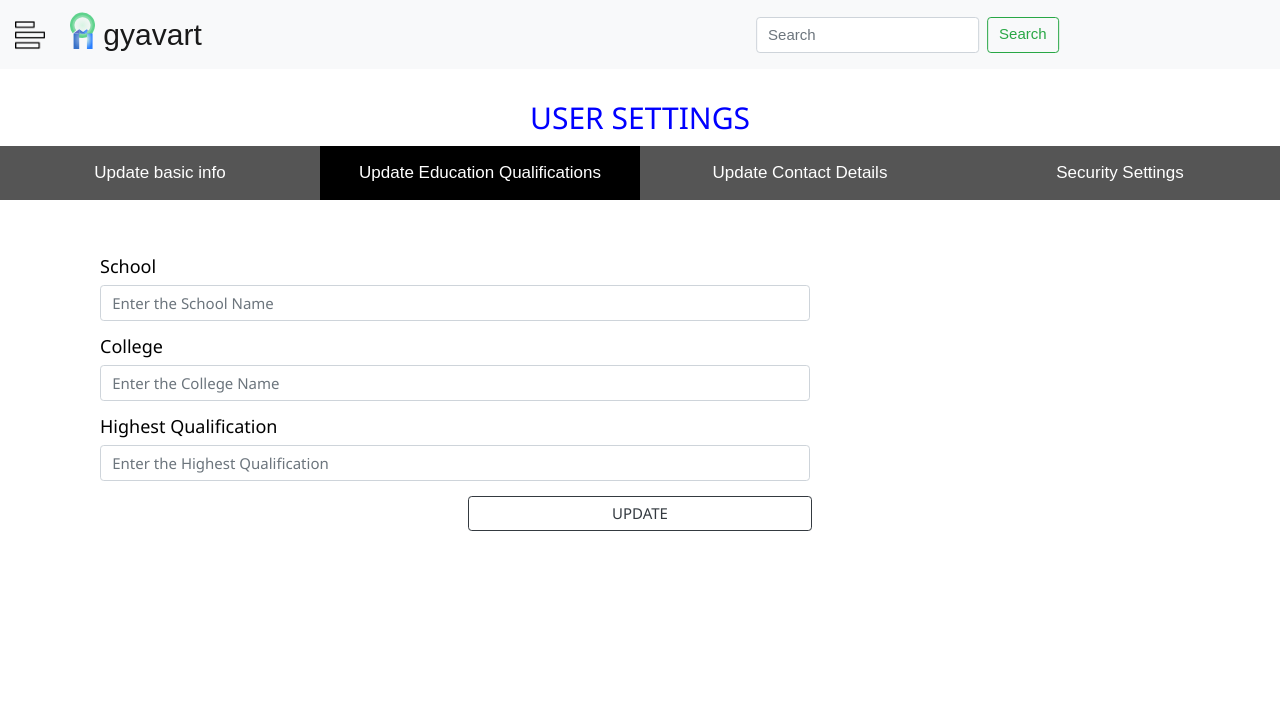
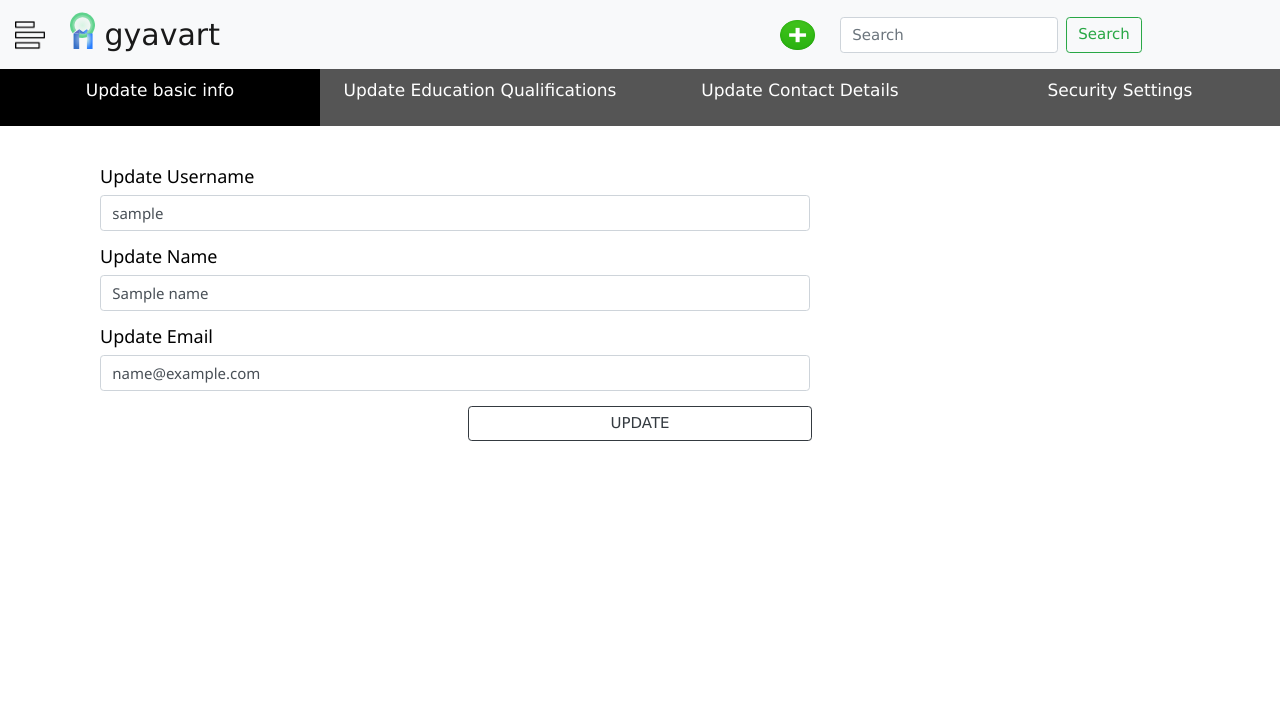
Before and after one commit to rajat-0206/Agyavart, a Django app: template templates/setting.html in a window 1280 px wide. Shown: the top 721 px of the page. Before the commit the page ends 531 px from the top, so only its background shows below. Run offline with Django 3.2, Linux system fonts and the light colour scheme; the template is opened without the code that fills it: most values are stand-ins (such as "Sample title", 1, 10 or a date in 2020); some libraries are stand-ins or nearby versions.

Commit message:
changes not complete

```diff
--- a/templates/profile.html
+++ b/templates/profile.html
@@ -167,11 +167,15 @@
   <tbody>
     <tr>
       <td >School</td>
-      <td>{{School }}</td>
+      <td>{{school }}</td>
     </tr>
     <tr>
-      <td>University</td>
-      <td>{{University }}</td>
+      <td>College</td>
+      <td>{{college }}</td>
+    </tr>
+        <tr>
+      <td>Higher Education</td>
+      <td>{{higher }}</td>
     </tr>
   </tbody>
 </table>
@@ -184,19 +188,19 @@
   <tbody>
     <tr>
       <td >Facebook</td>
-      <td>Unavailable</td>
+      <td>{{fb}}</td>
     </tr>
     <tr>
       <td>Instagram</td>
-      <td>Unavailable</td>
+      <td>{{insta}}</td>
     </tr>
         <tr>
       <td>Twitter</td>
-      <td>Unavailable</td>
+      <td>{{twitter}}</td>
     </tr>
         <tr>
       <td>Tik Tok</td>
-      <td>yh nhi use krte</td>
+      <td>{{tok}}</td>
     </tr>
   </tbody>
 </table>
--- a/templates/setting.html
+++ b/templates/setting.html
@@ -1,11 +1,14 @@
+{% extends 'profile.html' %}
+
 {% load static %}
 
 <!DOCTYPE html>
 <html>
 <head>
+
   {% block title %}
-  <title>{{title }}</title>
-  {% endblock %}
+  <title>Settings</title>
+
   <!-- CSS only -->
 <link rel="icon" href="{% static 'images/rmailLogoConcept.svg' %}">
 <meta content=’width=device-width, initial-scale=1.0, maximum-scale=1.0, user-scalable=0′ name=’viewport’ />
@@ -42,6 +45,7 @@ label{
   border: none;
   outline: none;
   cursor: pointer;
+  height: 70px;
   padding: 14px 16px;
   font-size: 17px;
   width: 25%;
@@ -68,57 +72,28 @@ h2{
 #About {background-color: white;}
 </style>
 </head>
-<body>
-<!--top nav bar -->
-
-<nav class="navbar fixed-top navbar-expand-lg navbar-light bg-light">
-  <img src="{% static 'images/graphic.png' %}" class ="imag" width="30" height="30" class="d-inline-block align-top" alt="" style="margin-right: 10px; cursor: pointer;" onclick="openNav()">
-   <a class="navbar-brand" href="rmail.html" style="font-size: 30px;">
-   <a class="navbar-brand" href="rmail.html" style="font-size: 30px;">
-    <img src="{% static 'images/rmailLogoConcept.svg' %}" width="25" class="align-top" alt="Rmail Logo">
-    gyavart
-  </a>
-
-  <ul class="navbar-nav mr-auto mt-2 mt-lg-0">
-      <li class="nav-item active">
-        <a class="nav-link" href="#"><span class="sr-only">(current)</span></a>
-      </li>
-      <li class="nav-item">
-        <a class="nav-link" href="#"> </a>
-      </li>
-    </ul>
-    <button class="navbar-toggler" type="button" data-toggle="collapse" data-target="#navbarTogglerDemo02" aria-controls="navbarTogglerDemo02" aria-expanded="false" aria-label="Toggle navigation">
-    <span class="navbar-toggler-icon"></span>
-  </button>
-  <div class="collapse navbar-collapse" id="navbarTogglerDemo02">
-    <form class="form-inline my-2 my-lg-0">
-      <input class="form-control mr-sm-2" type="search" placeholder="Search">
-      <button class="btn btn-outline-success my-2 my-sm-0" type="submit">Search</button>
-    </form>
-  </div>
-</nav>
-
+{% endblock %}
 <!-- <side Navbar---! -->
 {% block sidenav %}
 <div id="sidenav" class="bar">
 <div class="navhead">
 <div id="cross">&times;</div>
-<a href="profile.html" class="active">PROFILE</a>
+<a href="profile.html" >PROFILE</a>
 <a href="msg.html">MESSAGE</a>
-<a href="setting.html">SETTINGS</a>
+<a href="setting.html" class="active">SETTINGS</a>
 <a href="#" class="spcl">SEARCH</a>
-<a href="login.html" class="spcl">LOGOUT</a>
+<a href="logout.html" class="spcl">LOGOUT</a>
 </div>
 </div>
 {% endblock %}
+
+
+{% block content %}
 <div>
 <center><h2>USER SETTINGS</h2></center>
 </div>
-
-{% block content %}
-
-<button class="tablink" onclick="openPage('Home', this, 'black')">Update basic info</button>
-<button class="tablink" onclick="openPage('News', this, 'black')" id="defaultOpen">Update Education Qualifications</button>
+<button class="tablink" onclick="openPage('Home', this, 'black')" id="defaultOpen">Update basic info</button>
+<button class="tablink" onclick="openPage('News', this, 'black')" >Update Education Qualifications</button>
 <button class="tablink" onclick="openPage('Contact', this, 'black')">Update Contact Details</button>
 <button class="tablink" onclick="openPage('About', this, 'black')">Security Settings</button>
 
@@ -127,20 +102,20 @@ h2{
 </div>
 <div class="container center_div">
   <div class="content_center">
-<form method="POST" action="">
+<form method="POST" action="detupt">
   {% csrf_token %}
   <h5>
     <div class="form-group col-md-8">
       <label>Update Username</label>
-      <input type="text" class="form-control" id="inputUserame4" placeholder="Enter the Username" name="USERNAME" required>
+      <input type="text" class="form-control" id="inputUserame4" value ="{{username}}" placeholder="Enter the Username" name="USERNAME" required>
     </div>
   <div class="form-group col-md-8">
     <label>Update Name</label>
-    <input type="text" class="form-control" id="inputName" placeholder="Enter the Name" name="NAME" required>
+    <input type="text" class="form-control" id="inputName" value="{{Name}}" placeholder="Enter the Name" name="NAME" required>
   </div>
     <div class="form-group col-md-8">
       <label>Update Email</label>
-      <input type="email" class="form-control" id="inputEmail4" placeholder="Enter the Email" name="EMAIL" required>
+      <input type="email" class="form-control" id="inputEmail4" value="{{Email}}" placeholder="Enter the Email" name="EMAIL" required>
     </div>
     </div>
 
@@ -155,20 +130,20 @@ h2{
 <div id="News" class="tabcontent">
   <div class="container center_div">
   <div class="content_center">
-<form method="POST" action="">
+<form method="POST" action="detupt">
   {% csrf_token %}
   <h5>
     <div class="form-group col-md-8">
       <label>School</label>
-      <input type="text" class="form-control" id="school" placeholder="Enter the School Name" name="USERNAME" required>
+      <input type="text" class="form-control" id="school" value="{{school}}" placeholder="Enter the School Name" name="USERNAME" required>
     </div>
   <div class="form-group col-md-8">
     <label>College</label>
-    <input type="text" class="form-control" id="college" placeholder="Enter the College Name" name="NAME" required>
+    <input type="text" class="form-control" id="college" value="{{college}}" placeholder="Enter the College Name" name="NAME" required>
   </div>
   <div class="form-group col-md-8">
       <label>Highest Qualification</label>
-      <input type="text" class="form-control" id="school" placeholder="Enter the Highest Qualification" name="USERNAME" required>
+      <input type="text" class="form-control" id="school" value="{{higher}}" placeholder="Enter the Highest Qualification" name="USERNAME" required>
     </div>
   <center><button type="submit" class="btn btn-outline-dark" style="width: 31%; ">UPDATE</button></center>
 
@@ -182,25 +157,25 @@ h2{
 <div id="Contact" class="tabcontent">
   <div class="container center_div">
   <div class="content_center">
-<form method="POST" action="">
+<form method="POST" action="detupt">
   {% csrf_token %}
   <h5>
     <div class="form-group col-md-8">
       <label>Update Facebook Id</label>
-      <input type="text" class="form-control" id="fb_id" placeholder="Enter the Id" name="USERNAME" required>
+      <input type="text" class="form-control" id="fb_id" value="{{fb}}" placeholder="Enter the Id" name="USERNAME" required>
     </div>
   <div class="form-group col-md-8">
     <label>Update Instagram Id</label>
-    <input type="text" class="form-control" id="insta_id" placeholder="Enter the Id" name="NAME" required>
+    <input type="text" class="form-control" id="insta_id" value="{{insta}}" placeholder="Enter the Id" name="NAME" required>
   </div>
     <div class="form-group col-md-8">
       <label>Update Twitter Id</label>
-      <input type="email" class="form-control" id="Twitter_id" placeholder="Enter the Id" name="EMAIL" required>
+      <input type="email" class="form-control" id="Twitter_id" value="{{twitter}}" placeholder="Enter the Id" name="EMAIL" required>
     </div>
     </div>
       <div class="form-group col-md-8">
     <label>Update Ticktok Id</label>
-    <input type="text" class="form-control" id="tictok_id" placeholder="Enter the Id" name="NAME" required>
+    <input type="text" class="form-control" id="tictok_id" value="{{tok}}" placeholder="Enter the Id" name="NAME" required>
   </div>
   <center><button type="submit" class="btn btn-outline-dark" style="width: 31%; ">UPDATE</button></center>
 
@@ -238,7 +213,7 @@ h2{
 
 </div>
 
-{% endblock %}
+
 <script type="text/javascript">
 document.getElementById("defaultOpen").click();
 function openNav() {
@@ -268,5 +243,4 @@ function openPage(pageName, elmnt, color) {
 // Get the element with id="defaultOpen" and click on it
 document.getElementById("defaultOpen").click();
 </script>
-</body>
-</html>
+{% endblock %}
```
